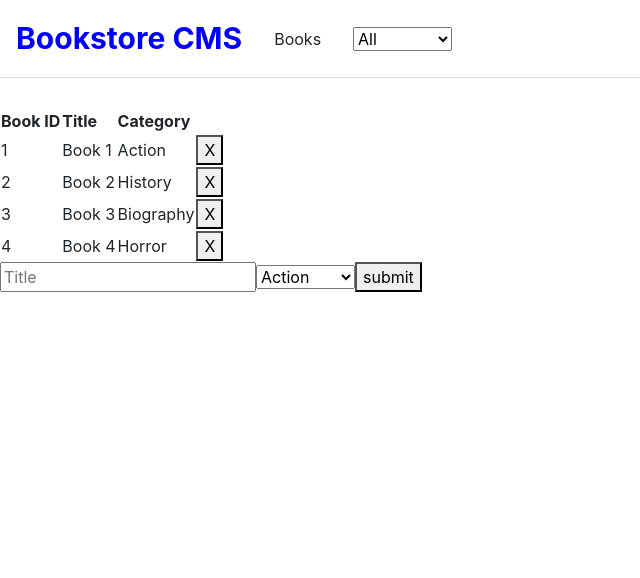
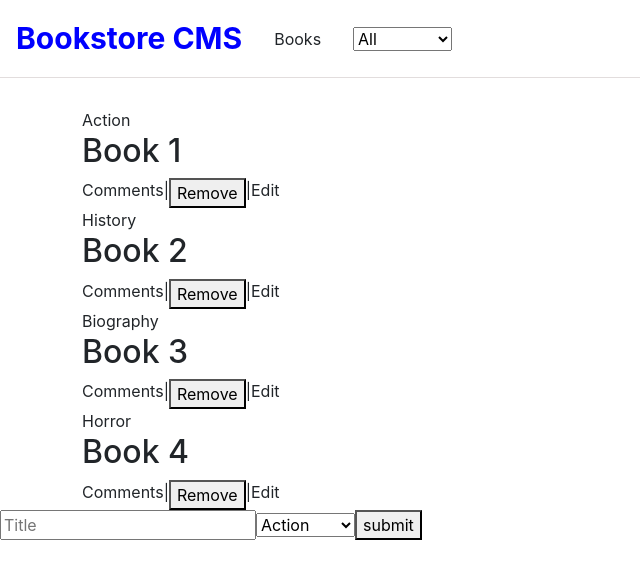
Before and after one commit to arikarim/Book-Store, a React (Create React App) app: page / in a window 1280 px wide. Shown: the top 578 px of the page, without its empty margins (0-640 px from the left). Built offline with nearby package versions, Linux system fonts and the light colour scheme.

Commit message:
Add book card

```diff
--- a/src/components/Book.js
+++ b/src/components/Book.js
@@ -2,12 +2,17 @@ import React from 'react';
 import PropTypes from 'prop-types';
 
 const Book = ({ book, handleRemove }) => (
-  <tr>
-    <td>{book.id}</td>
-    <td>{book.title}</td>
-    <td>{book.category}</td>
-    <td><button onClick={() => handleRemove(book)} type="button">X</button></td>
-  </tr>
+  <div className="book-card col-12">
+    <span>{book.category}</span>
+    <h2>{book.title}</h2>
+    <div className="card-book d-flex">
+      <span>Comments</span>
+      |
+      <button onClick={() => handleRemove(book)} type="button">Remove</button>
+      |
+      <span>Edit</span>
+    </div>
+  </div>
 );
 
 Book.propTypes = {
--- a/src/containers/BookList.js
+++ b/src/containers/BookList.js
@@ -16,22 +16,11 @@ const BookList = ({
         <CategoryFilter filter={filter} handleFilterChange={changeFilter} />
       </div>
     </div>
-    <table>
-      <thead>
-        <tr>
-          <th>Book ID</th>
-          <th>Title</th>
-          <th>Category</th>
-        </tr>
-      </thead>
-      <tbody>
-        {books.map((book) => (
-          <Book key={book.id} book={book} handleRemove={() => removeBook(book)} />
-        ))}
-      </tbody>
-
-    </table>
-
+    <div className="container">
+      {books.map((book) => (
+        <Book key={book.id} book={book} handleRemove={() => removeBook(book)} />
+      ))}
+    </div>
   </div>
 );
 
```
